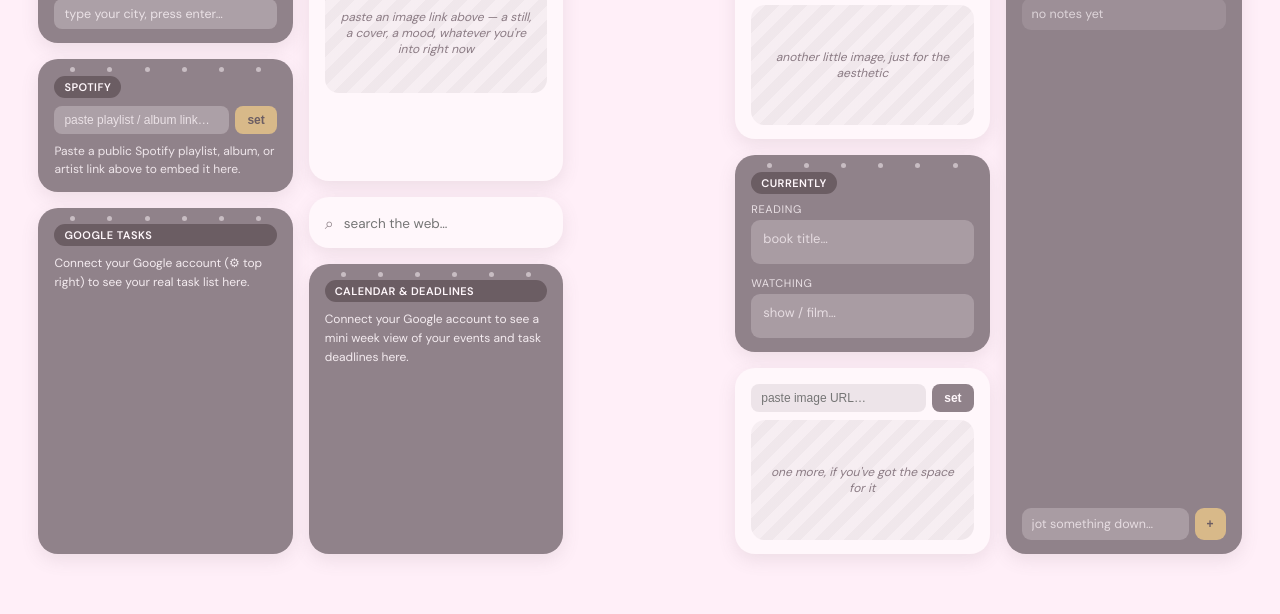
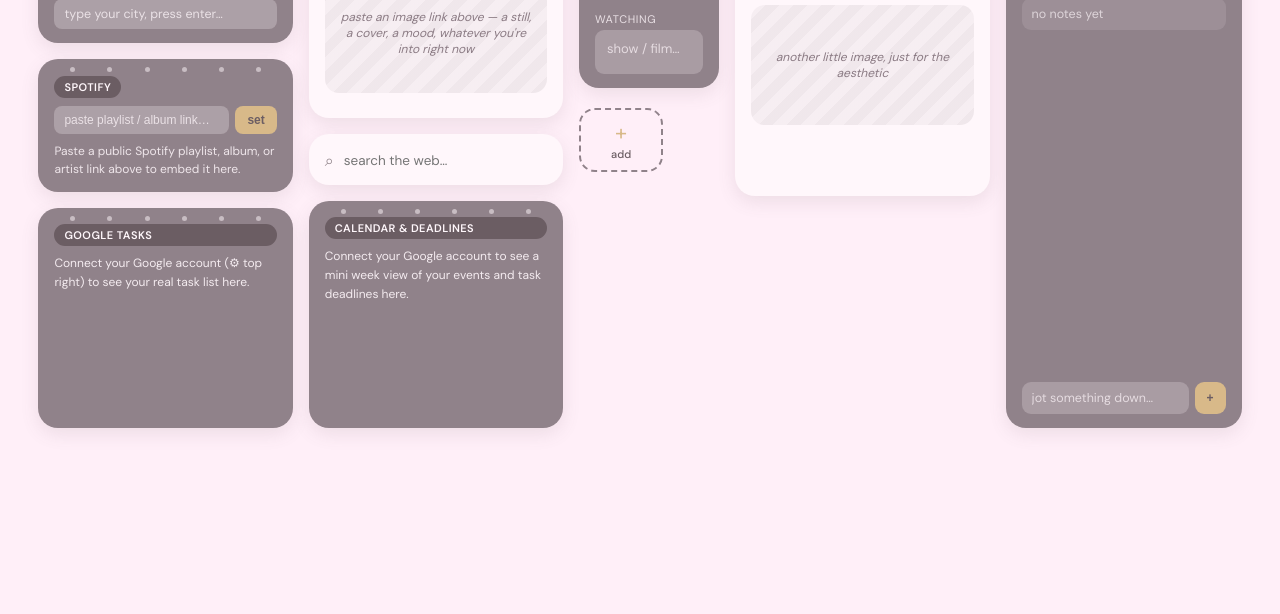
Before and after one commit to dearnitya/creative-corner, a plain HTML site: page index.html in a window 1280 px wide. Shown: the part 213-827 px from the top of the page. After the commit the page ends 800 px from the top, so only its background shows below. Drawn offline with Linux system fonts and the light colour scheme.

Commit message:
Refactor grid layout and enhance reading/watching section
Updated grid layout and added reading/watching input sections. Adjusted icon zone behavior for better layout management.

```diff
--- a/index.html
+++ b/index.html
@@ -67,7 +67,7 @@
   .board{
     max-width:1400px; margin:0 auto;
     display:grid;
-    grid-template-columns: 1fr 1.05fr 1.1fr 1.3fr 0.85fr;
+    grid-template-columns: 0.85fr 0.95fr 1.3fr 1.1fr 0.75fr;
     grid-template-rows: auto 1fr;
     gap:16px;
     align-items:stretch;
@@ -79,12 +79,14 @@
 
   .growcard{ flex:1; display:flex; flex-direction:column; min-height:220px; }
 
+  .reading-block{ grid-column:3; grid-row:1; }
   .gmail-block{ grid-column:4; grid-row:1/3; display:flex; flex-direction:column; gap:16px; }
-  .icons-zone{ grid-column:3; grid-row:1/3; align-content:flex-start; }
+  .icons-zone{ grid-column:3; grid-row:2; }
+  .icons-zone-2{ grid-column:auto; grid-row:auto; flex:1; }
 
   @media (max-width:1100px){
     .board{ grid-template-columns:1fr 1fr; grid-template-rows:auto; }
-    .col1,.col2,.col5,.gmail-block,.icons-zone{ grid-column:auto; grid-row:auto; }
+    .col1,.col2,.col5,.reading-block,.gmail-block,.icons-zone{ grid-column:auto; grid-row:auto; }
   }
 
   /* ---- card / widget shell ---- */
@@ -350,20 +352,7 @@
     </div>
   </div>
 
-  <!-- COLUMN 3: icon shortcuts fill the vacated middle space -->
-  <div class="icons-zone" id="icons-zone"></div>
-
-  <!-- COLUMN 4: gmail, image, currently reading/watching, another image -->
-  <div class="gmail-block">
-    <a class="gmail-shortcut" href="https://mail.google.com" target="_self">gmail →</a>
-    <div class="card light gmail-img" style="min-height:150px;">
-      <div class="img-setup">
-        <input id="img2-input" type="text" placeholder="paste image URL…">
-        <button id="img2-save">set</button>
-      </div>
-      <div id="img2-wrap"><div class="aesthetic-placeholder">another little image, just for the aesthetic</div></div>
-    </div>
-
+  <!-- COLUMN 3: currently reading/watching on top, icon grid fills the rest -->
   <div class="card reading-block">
     <div class="sprockets"><span></span><span></span><span></span><span></span><span></span><span></span></div>
     <div class="label-pill">currently</div>
@@ -376,14 +365,19 @@
       <textarea id="watching-input" rows="1" placeholder="show / film…"></textarea>
     </div>
   </div>
+  <div class="icons-zone" id="icons-zone"></div>
 
+  <!-- COLUMN 4: gmail + image, with an overflow icon zone if column 3 runs out of room -->
+  <div class="gmail-block">
+    <a class="gmail-shortcut" href="https://mail.google.com" target="_self">gmail →</a>
     <div class="card light gmail-img" style="min-height:150px;">
       <div class="img-setup">
-        <input id="img3-input" type="text" placeholder="paste image URL…">
-        <button id="img3-save">set</button>
+        <input id="img2-input" type="text" placeholder="paste image URL…">
+        <button id="img2-save">set</button>
       </div>
-      <div id="img3-wrap"><div class="aesthetic-placeholder">one more, if you've got the space for it</div></div>
+      <div id="img2-wrap"><div class="aesthetic-placeholder">another little image, just for the aesthetic</div></div>
     </div>
+    <div class="icons-zone icons-zone-2" id="icons-zone-2"></div>
   </div>
 
   <!-- COLUMN 5 -->
@@ -522,7 +516,6 @@ function wireImage(inputId, saveId, wrapId, storeKey, fallbackHtml){
 }
 wireImage('img1-input','img1-save','img1-wrap','ph_img1', document.getElementById('img1-wrap').innerHTML);
 wireImage('img2-input','img2-save','img2-wrap','ph_img2', document.getElementById('img2-wrap').innerHTML);
-wireImage('img3-input','img3-save','img3-wrap','ph_img3', document.getElementById('img3-wrap').innerHTML);
 
 /* ================= READING / WATCHING ================= */
 function autoResizeTA(el){ el.style.height='auto'; el.style.height = el.scrollHeight + 'px'; }
@@ -540,15 +533,17 @@ window.addEventListener('load', ()=>{
 function loadShortcuts(){ return JSON.parse(localStorage.getItem('ph_shortcuts')||'[]'); }
 function saveShortcuts(l){ localStorage.setItem('ph_shortcuts', JSON.stringify(l)); }
 function faviconFor(url){ try{ return `https://www.google.com/s2/favicons?domain=${new URL(url).hostname}&sz=64`; }catch(e){ return ''; } }
-function renderShortcuts(){
-  const zone = document.getElementById('icons-zone');
-  zone.innerHTML='';
-  loadShortcuts().forEach((s,i)=>{
+function makeShortcutTile(s,i){
   const a = document.createElement('a');
   a.href=s.url; a.target='_self'; a.className='icon-tile';
   a.innerHTML = `<span class="del" data-i="${i}">✕</span><img src="${faviconFor(s.url)}"><div class="nm">${s.name}</div>`;
-    zone.appendChild(a);
+  a.querySelector('.del').addEventListener('click', e=>{
+    e.preventDefault(); e.stopPropagation();
+    const list = loadShortcuts(); list.splice(i,1); saveShortcuts(list); renderShortcuts();
   });
+  return a;
+}
+function makeAddTile(){
   const add = document.createElement('div');
   add.className='icon-tile add';
   add.innerHTML = `<div class="plus">+</div><div class="nm">add</div>`;
@@ -560,15 +555,29 @@ function renderShortcuts(){
     if(!/^https?:\/\//i.test(url)) url = 'https://'+url;
     const list = loadShortcuts(); list.push({name,url}); saveShortcuts(list); renderShortcuts();
   });
-  zone.appendChild(add);
-  zone.querySelectorAll('.del').forEach(btn=>{
-    btn.addEventListener('click', e=>{
-      e.preventDefault(); e.stopPropagation();
-      const list = loadShortcuts(); list.splice(+btn.dataset.i,1); saveShortcuts(list); renderShortcuts();
-    });
+  return add;
+}
+function renderShortcuts(){
+  const zone1 = document.getElementById('icons-zone');
+  const zone2 = document.getElementById('icons-zone-2');
+  zone1.innerHTML=''; zone2.innerHTML='';
+
+  const tiles = loadShortcuts().map(makeShortcutTile);
+  tiles.push(makeAddTile());
+  tiles.forEach(t=> zone1.appendChild(t));
+
+  // If the primary icon column runs out of room, spill the trailing tiles
+  // into the overflow zone under the gmail image, in order.
+  requestAnimationFrame(()=>{
+    let guard = 0;
+    while(zone1.scrollHeight > zone1.clientHeight + 2 && zone1.children.length > 1 && guard < 100){
+      zone2.insertBefore(zone1.lastElementChild, zone2.firstChild);
+      guard++;
+    }
   });
 }
 renderShortcuts();
+window.addEventListener('resize', ()=>{ clearTimeout(window._icRt); window._icRt = setTimeout(renderShortcuts, 200); });
 
 /* ================= GOOGLE APPS WAFFLE ================= */
 const googleApps = [
```
Lines whose indentation alone changed are shown as unchanged.
